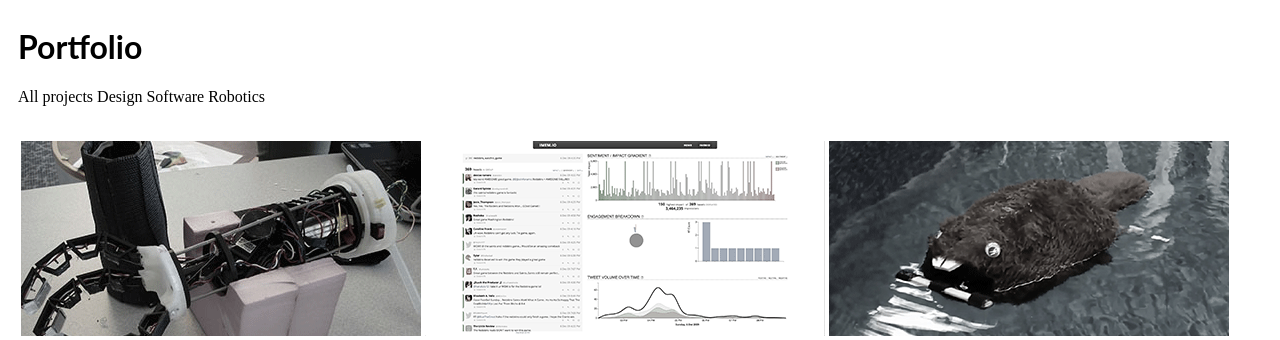
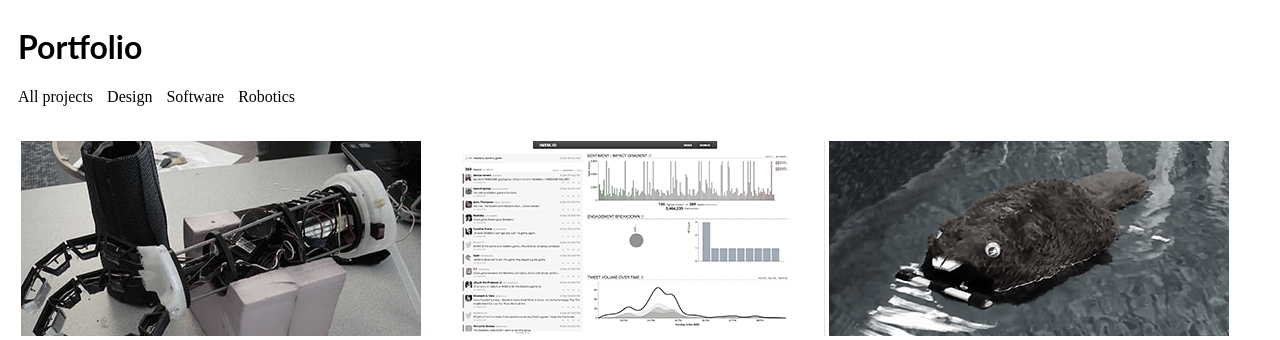
Before and after one commit to lianilychee/lianilychee.github.io, a PHP site: page /folio.html in a window 1280 px wide. Shown: the part 94-434 px from the top of the page. Run offline with PHP 8.4, Linux system fonts and the light colour scheme.

Commit message:
downselect visual changes

```diff
--- a/css/style.css
+++ b/css/style.css
@@ -101,7 +101,9 @@ nav {
 		height: 426px;
 	}
 
-	#portfolio { }
+	#portfolio a {
+		padding-right: 10px;
+	}
 
 	/* ABOUT SECTION */
 	#icon-container {
```
